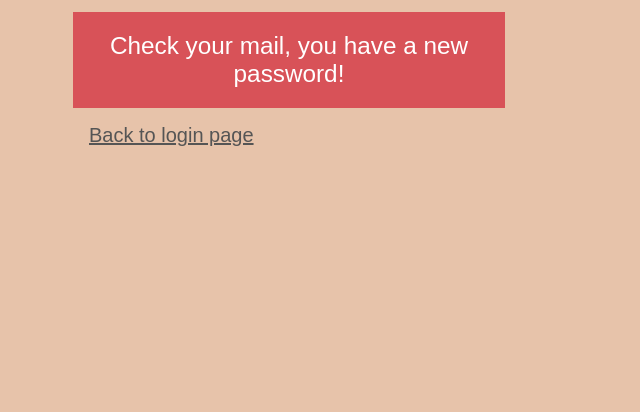
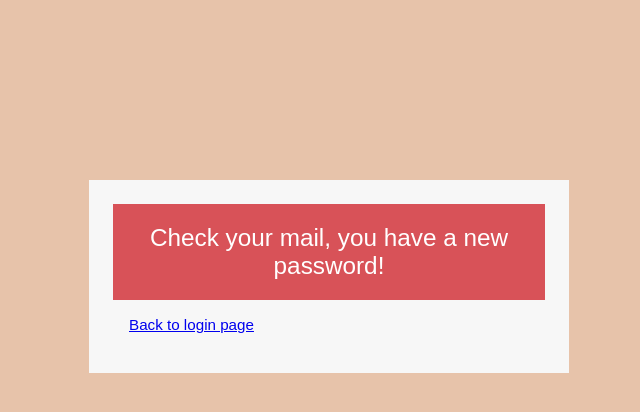
Before and after one commit to lv-386-python/moneta, a Django app: template moneta/www/templates/authentication/valid_email.html in a window 1280 px wide. Shown: the top 412 px of the page, without its empty margins (351-991 px from the left). Run offline with Django 3.2, Linux system fonts and the light colour scheme; the template is opened without the code that fills it, so the values that code supplies are empty.

Commit message:
Change templates

```diff
--- a/moneta/src/python/authentication/forgot_password.py
+++ b/moneta/src/python/authentication/forgot_password.py
@@ -36,7 +36,7 @@ def user_not_exist(request):
     if request.method == "POST":
         try:
             email_user = have_email_from_user(request)
-            have_sql = reset_password.find_user_in_database(email_user)
+            have_sql = reset_password.find_user_by_email(email_user)
         except ValueError:
             pass
         if not have_sql:
--- a/moneta/src/python/authentication/reset_password.py
+++ b/moneta/src/python/authentication/reset_password.py
@@ -2,10 +2,10 @@
 from helper import pool_manager as db
 
 @db.re_request()
-def find_user_in_database(our_user):
+def find_user_by_email(our_user):
     """Find user in database by his email"""
     try:
-        query = f"Select * from user where email = '{our_user}'"
+        query = f"Select id, email from user where email = '{our_user}'"
         with db.pool_manage().manage() as connect:
             cursor = connect.cursor()
             cursor.execute(query)
--- /dev/null
+++ b/moneta/www/static/css/forgot_pass.css
@@ -0,0 +1,140 @@
+body {
+    background-color: #E7C3AA;
+}
+.container-fluid{
+	font: 95% Arial, Helvetica, sans-serif;
+	max-width: 400px;
+	position: absolute;
+    top: 50%;
+    left: 50%;
+    margin: -150px 0 0 -150px;
+	padding: 30px;
+	background: #F7F7F7;
+}
+.container-fluid h1{
+	background: #D85258;
+	padding: 20px 0;
+	font-size: 160%;
+	font-weight: 500;
+	text-align: center;
+	color: #fff;
+	margin: -16px -16px 16px -16px;
+}
+.container-fluid p{
+    text-align: center;
+	color: #555;
+    font:  20px Arial, Helvetica, sans-serif; ;
+
+}
+.container-fluid input[type="text"]{
+    display: inline-block;
+	-webkit-transition: all 0.30s ease-in-out;
+	-moz-transition: all 0.30s ease-in-out;
+	-ms-transition: all 0.30s ease-in-out;
+	-o-transition: all 0.30s ease-in-out;
+	outline: none;
+	box-sizing: border-box;
+	-webkit-box-sizing: border-box;
+	-moz-box-sizing: border-box;
+  	width: 100%;
+	background: #fff;
+	margin-bottom: 4%;
+	border: 1px solid #ccc;
+	padding: 3%;
+	color: #555;
+	font: 95% Arial, Helvetica, sans-serif;
+}
+.container-fluid input[type="text"]:focus{
+	box-shadow: 0 0 5px #D85258;
+	padding: 3%;
+	border: 1px solid #D85258;
+}
+
+.container-fluid input[type="submit"],
+.container-fluid input[type="button"]{
+	box-sizing: border-box;
+	-webkit-box-sizing: border-box;
+	-moz-box-sizing: border-box;
+	width: 100%;
+	padding: 3%;
+	background: #D85258;
+	border-bottom: 2px solid #D85258;
+	border-top-style: none;
+	border-right-style: none;
+	border-left-style: none;
+	color: #fff;
+}
+.container-fluid input[type="submit"]:hover,
+.container-fluid input[type="button"]:hover{
+	background: #D85258;}
+
+.container-for-not-user{
+    font: 95% Arial, Helvetica, sans-serif;
+	max-width: 400px;
+	position: absolute;
+    top: 50%;
+    left: 50%;
+    margin: -220px 0 0 -200px;
+	padding: 40px;
+	background: #F7F7F7;
+}
+.container-for-not-user h1{
+	background: #D85258;
+	padding: 20px 0;
+	font-size: 160%;
+	font-weight: 500;
+	text-align: center;
+	color: #fff;
+	margin: -16px -16px 16px -16px;
+}
+.container-for-not-user p{
+
+    text-align: center;
+	color: #555;
+    font:  20px Arial, Helvetica, sans-serif; ;
+
+}
+.container-for-not-user input[type="text"]
+{
+    display: inline-block;
+	-webkit-transition: all 0.30s ease-in-out;
+	-moz-transition: all 0.30s ease-in-out;
+	-ms-transition: all 0.30s ease-in-out;
+	-o-transition: all 0.30s ease-in-out;
+	outline: none;
+	box-sizing: border-box;
+	-webkit-box-sizing: border-box;
+	-moz-box-sizing: border-box;
+  	width: 100%;
+	background: #fff;
+	margin-bottom: 4%;
+	border: 1px solid #ccc;
+	padding: 3%;
+	color: #555;
+	font: 95% Arial, Helvetica, sans-serif;
+}
+.container-for-not-user input[type="text"]:focus
+{
+	box-shadow: 0 0 5px #D85258;
+
+	padding: 3%;
+	border: 1px solid #D85258;
+}
+
+.container-for-not-user input[type="submit"],
+.container-for-not-user input[type="button"]{
+	box-sizing: border-box;
+	-webkit-box-sizing: border-box;
+	-moz-box-sizing: border-box;
+	width: 100%;
+	padding: 3%;
+	background: #D85258;
+	border-bottom: 2px solid #D85258;
+	border-top-style: none;
+	border-right-style: none;
+	border-left-style: none;
+	color: #fff;
+}
+.container-for-not-user input[type="submit"]:hover,
+.container-for-not-user input[type="button"]:hover{
+	background: #D85258;}
--- a/moneta/www/templates/authentication/valid_email.html
+++ b/moneta/www/templates/authentication/valid_email.html
@@ -1,86 +1,13 @@
+{% load static %}
 <!DOCTYPE html>
 <html lang="en">
 <head>
-
+<link rel="stylesheet" href="{% static 'css/forgot_pass.css' %}" type="text/css">
     <meta charset="UTF-8">
     <title> Forgot password </title>
-    <style>
-body {
-    background-color: #E7C3AA;
-}
-.container-fluid{
-
-
-
-	font: 95% Arial, Helvetica, sans-serif;
-	max-width: 400px;
-	margin: auto;
-	padding: 20px;
-
-}
-.container-fluid h1{
-	background: #D85258;
-	padding: 20px 0;
-	font-size: 160%;
-	font-weight: 500;
-	text-align: center;
-	color: #fff;
-	margin: -16px -16px 16px -16px;
-}
-.container-fluid p, a {
-    text-align: center;
-	color: #555;
-    font:  20px Arial, Helvetica, sans-serif; ;
-
-}
-.container-fluid input[type="text"]{
-    display: inline-block;
-	-webkit-transition: all 0.30s ease-in-out;
-	-moz-transition: all 0.30s ease-in-out;
-	-ms-transition: all 0.30s ease-in-out;
-	-o-transition: all 0.30s ease-in-out;
-	outline: none;
-	box-sizing: border-box;
-	-webkit-box-sizing: border-box;
-	-moz-box-sizing: border-box;
-  	width: 100%;
-	background: #fff;
-	margin-bottom: 2%;
-	border: 1px solid #ccc;
-	padding: 3%;
-	color: #555;
-	font: 95% Arial, Helvetica, sans-serif;
-}
-.container-fluid input[type="text"]:focus{
-	box-shadow: 0 0 5px #D85258;
-	padding: 3%;
-	border: 1px solid #D85258;
-}
-
-.container-fluid input[type="submit"],
-.container-fluid input[type="button"]{
-	box-sizing: border-box;
-	-webkit-box-sizing: border-box;
-	-moz-box-sizing: border-box;
-	width: 100%;
-	padding: 3%;
-	background: #D85258;
-	border-bottom: 2px solid #D85258;
-	border-top-style: none;
-	border-right-style: none;
-	border-left-style: none;
-	color: #fff;
-}
-.container-fluid input[type="submit"]:hover,
-.container-fluid input[type="button"]:hover{
-	background: #D85258;
-}
-
-
-</style>
-</head>
+  </head>
 <body>
-  <div class="container-fluid">
+  <div class="container-for-not-user">
 <form>
 
 <h1 align="center"> Check your mail, you have a new password! </h1>
```
Also changed, not shown: moneta/www/templates/authentication/forgot_password.html (+2 -73 lines), moneta/www/templates/authentication/not_user.html (+3 -76 lines).
